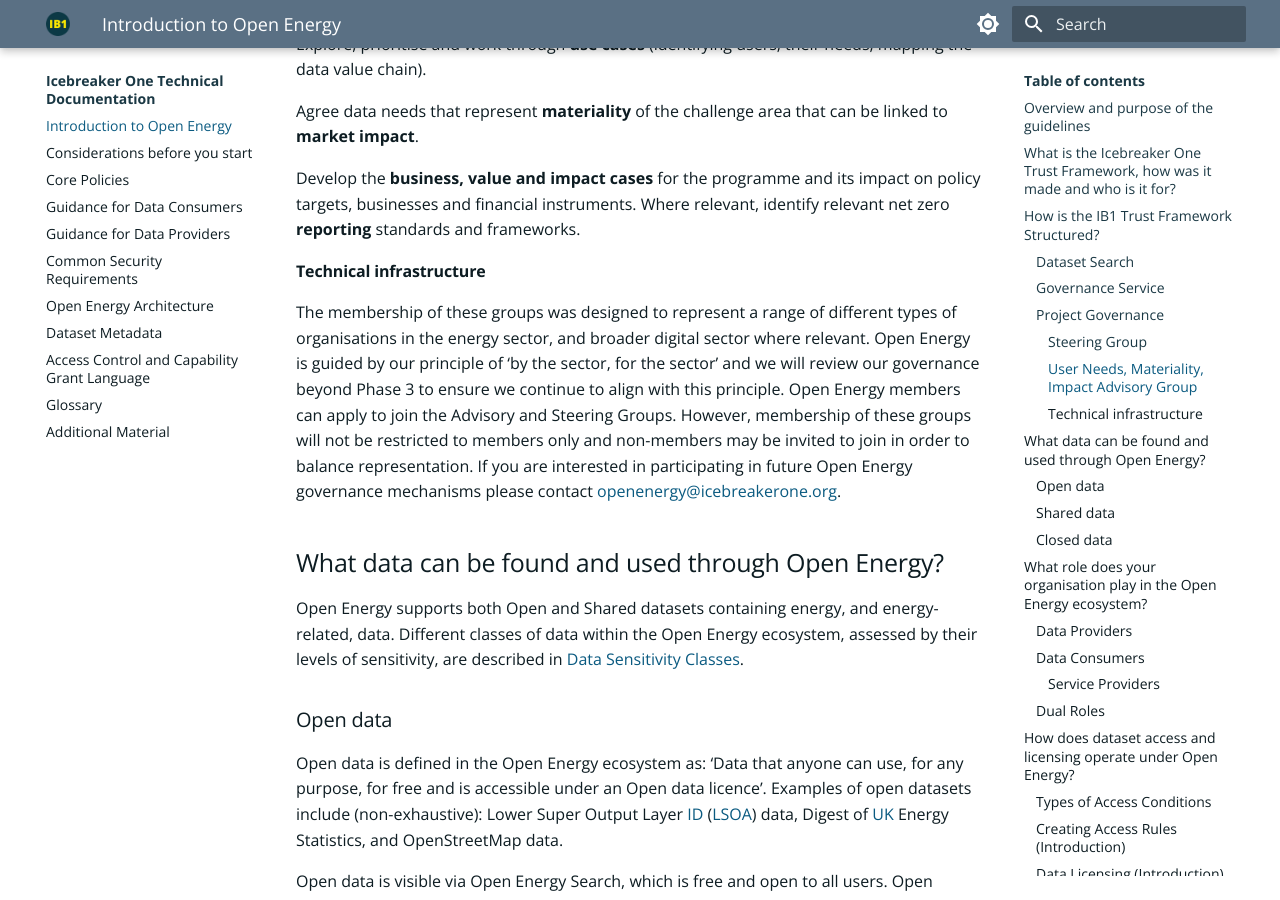
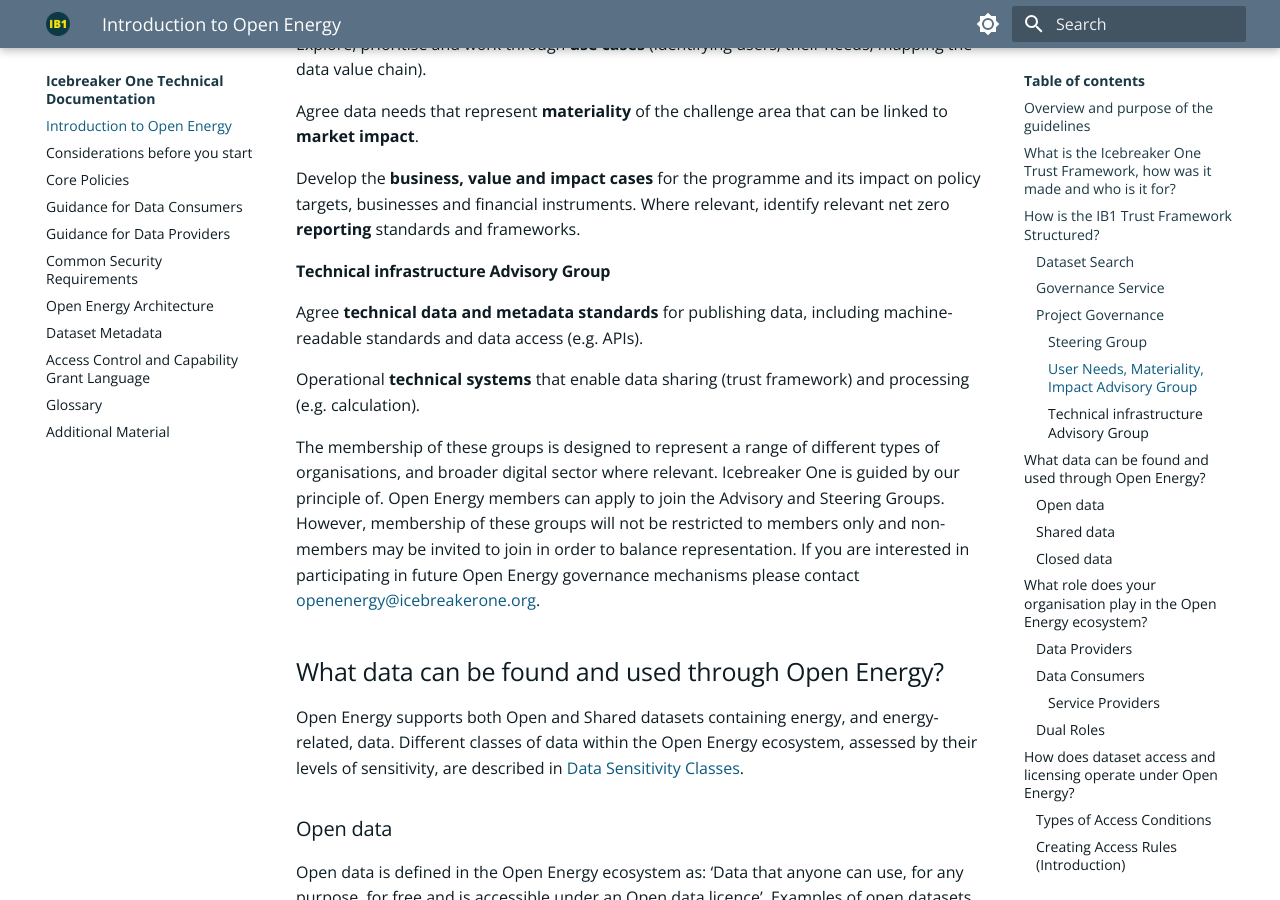
Before and after one commit to icebreakerone/ib1-technical-docs, an MkDocs documentation site: the page built from docs/ops_guidelines/introduction.md, in a window 1280 px wide and 900 px high, scrolled down 3779 px. Built offline with MkDocs 1.6.1 and Material for MkDocs 9.7.7, drawn with Linux system fonts in a browser that asks for light colours; the version menu is left out.

Commit message:
docs/ops_guidelines/introduction.md updated from https://stackedit.net/

```diff
--- a/docs/ops_guidelines/introduction.md
+++ b/docs/ops_guidelines/introduction.md
@@ -86,13 +86,12 @@
 
 Develop the **business, value and impact cases** for the programme and its impact on policy targets, businesses and financial instruments. Where relevant, identify relevant net zero **reporting** standards and frameworks.
 
-#### Technical infrastructure
+#### Technical infrastructure Advisory Group
+Agree **technical data and metadata standards** for publishing data, including machine-readable standards and data access (e.g. APIs).
 
+Operational **technical systems** that enable data sharing (trust framework) and processing (e.g. calculation).
 
-The membership of these groups was designed to represent a range of different types of organisations in the
-energy sector, and broader digital sector where relevant. Open Energy is guided by our principle of
-‘by the sector, for the sector’ and we will review our governance beyond Phase 3 to ensure we continue to align
-with this principle. Open Energy members can apply to join the Advisory and Steering Groups. However, membership
+The membership of these groups is designed to represent a range of different types of organisations, and broader digital sector where relevant. Icebreaker One is guided by our principle of. Open Energy members can apply to join the Advisory and Steering Groups. However, membership
 of these groups will not be restricted to members only and non-members may be invited to join in order to balance
 representation. If you are interested in participating in future Open Energy governance mechanisms please contact
 [openenergy@icebreakerone.org](mailto:openenergy@icebreakerone.org).
```
Also changed, not shown: other parts of docs/ops_guidelines/introduction.md (+1 -1 lines).
